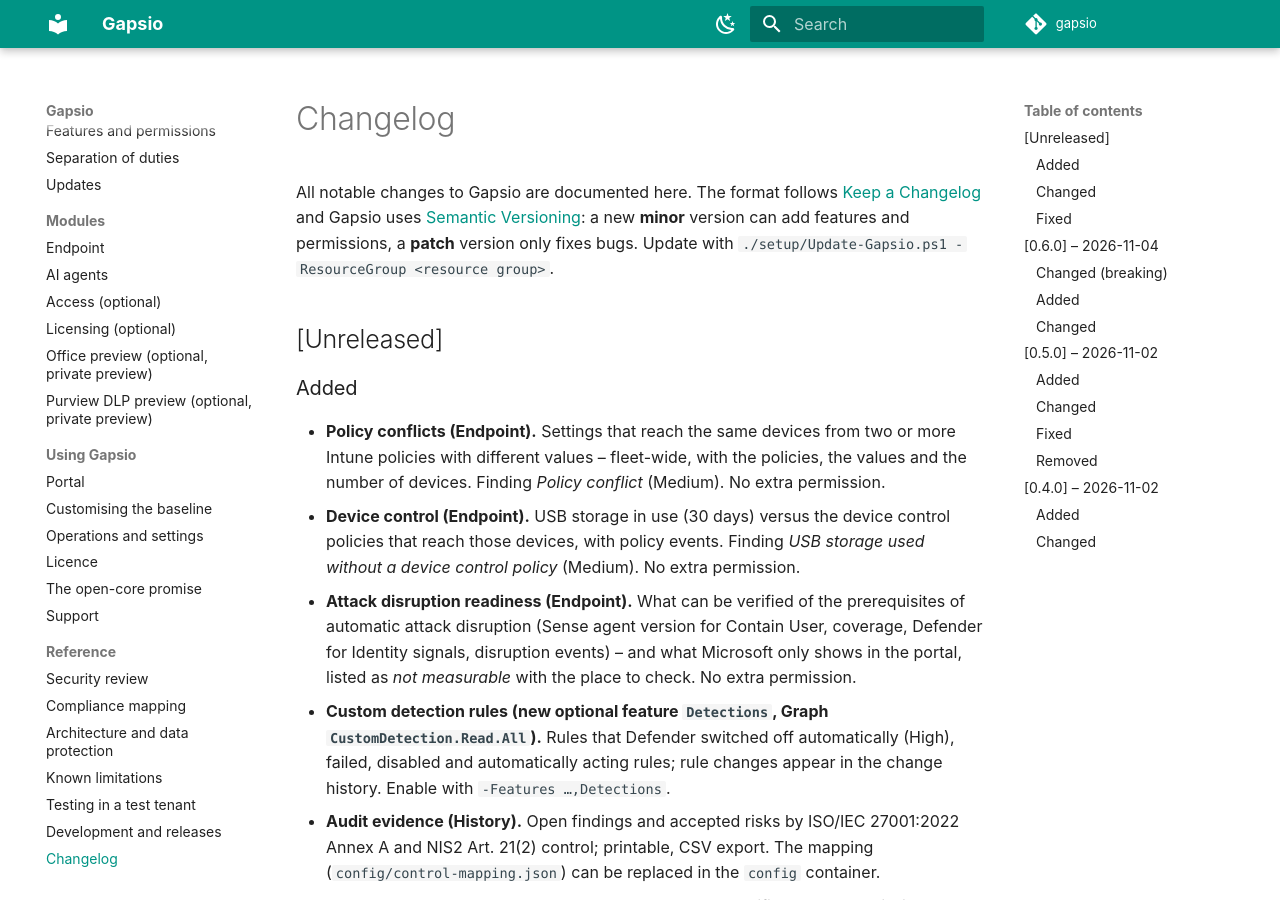
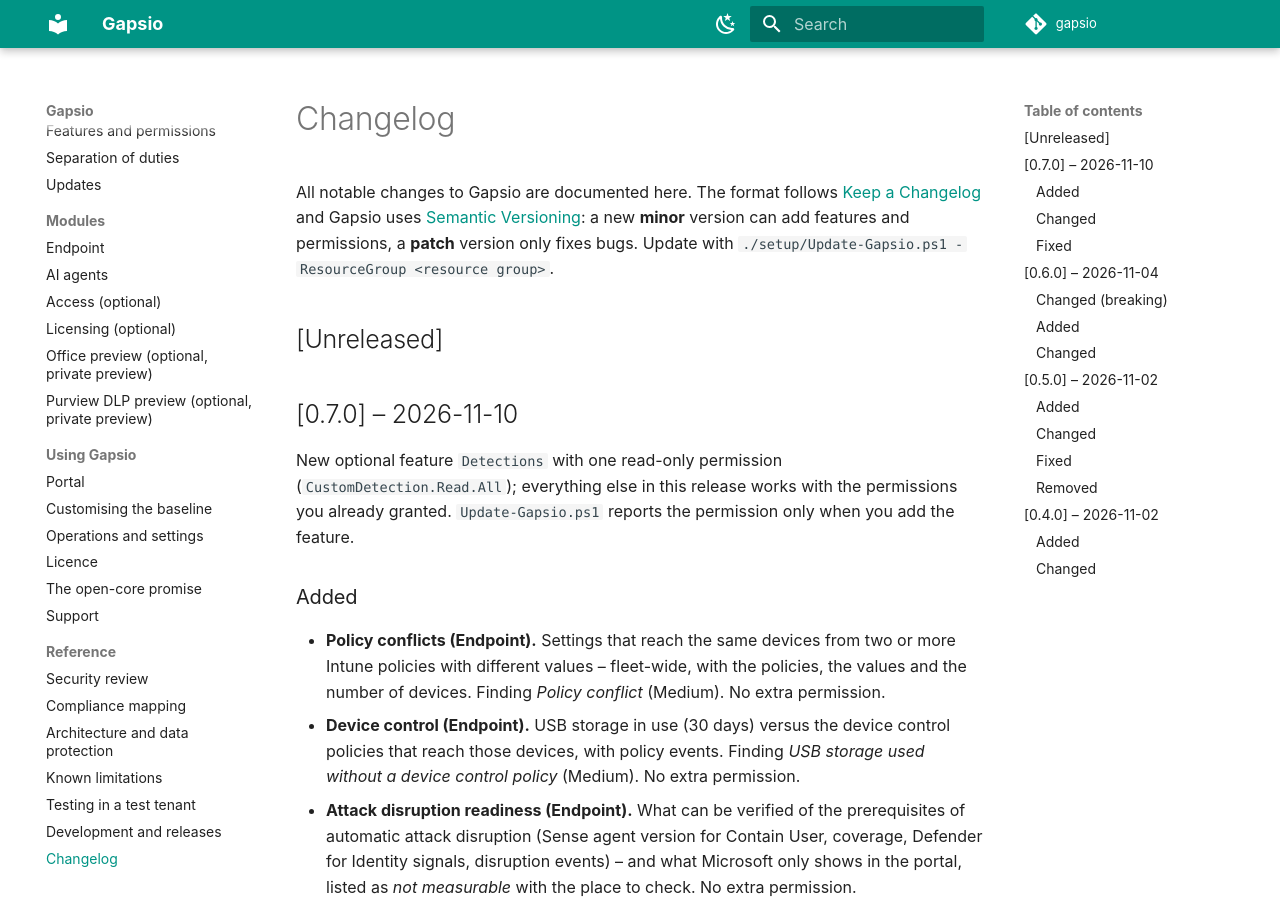
Before and after one commit to dominikhoefling/gapsio, an MkDocs documentation site: the page built from docs/changelog.md, in a window 1280 px wide and 900 px high. Built offline with MkDocs 1.6.1 and Material for MkDocs 9.7.7, drawn with Linux system fonts in a browser that asks for light colours; comment, search, counter and statistics services are not loaded.

Commit message:
Release 0.7.0
Set ModuleVersion to 0.7.0 and move the Unreleased notes into the 0.7.0
section (fleet posture checks, audit evidence, Access held-but-not-used,
review fixes). New optional feature Detections with CustomDetection.Read.All.

Signed-off-by: Dominik Höfling <dominik.hoefling@outlook.com>

````diff
--- a/CHANGELOG.md
+++ b/CHANGELOG.md
@@ -5,6 +5,12 @@ and Gapsio uses [Semantic Versioning](https://semver.org/): a new **minor** vers
 a **patch** version only fixes bugs. Update with `./setup/Update-Gapsio.ps1 -ResourceGroup <resource group>`.
 
 ## [Unreleased]
+
+## [0.7.0] – 2026-11-10
+
+New optional feature `Detections` with one read-only permission (`CustomDetection.Read.All`); everything else in
+this release works with the permissions you already granted. `Update-Gapsio.ps1` reports the permission only when
+you add the feature.
 
 ### Added
 - **Policy conflicts (Endpoint).** Settings that reach the same devices from two or more Intune policies with
--- a/docs/updates.md
+++ b/docs/updates.md
@@ -16,7 +16,7 @@ Gapsio **never updates itself**. You decide when a new version goes into your te
 az login
 ./setup/Update-Gapsio.ps1 -ResourceGroup rg-gapsio -CheckOnly   # what would change
 ./setup/Update-Gapsio.ps1 -ResourceGroup rg-gapsio              # update to the latest release
-./setup/Update-Gapsio.ps1 -ResourceGroup rg-gapsio -Version 0.6.0
+./setup/Update-Gapsio.ps1 -ResourceGroup rg-gapsio -Version 0.7.0
 ```
 
 Role needed: Contributor (or Website Contributor) on the resource group. The script
````
Also changed, not shown: 2 other files.
